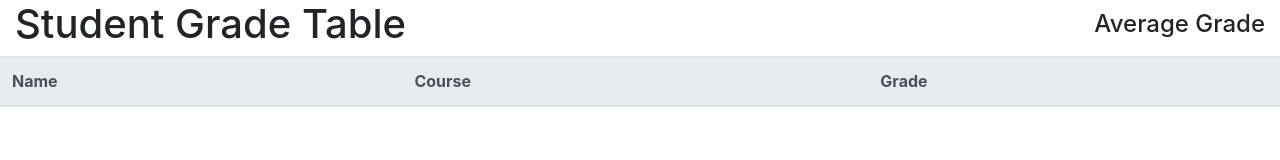
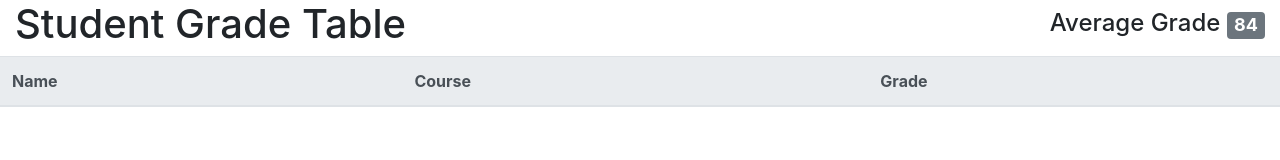
Before and after one commit to felix-chin/student-grade-table, a plain HTML site: page index.html in a window 1280 px wide. Drawn offline with nearby package versions, Linux system fonts and the light colour scheme; no server answers.

Commit message:
created average grade badge

```diff
--- a/index.html
+++ b/index.html
@@ -13,7 +13,7 @@
         <h1>Student Grade Table</h1>
       </div>
       <div class="col-sm-auto">
-        <h4>Average Grade</h4>
+        <h4>Average Grade <span class="badge badge-secondary">84</span></h4>
       </div>
     </div>
   </header>
```
